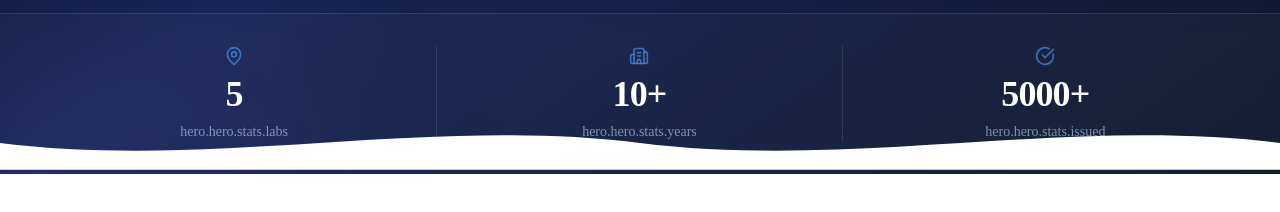
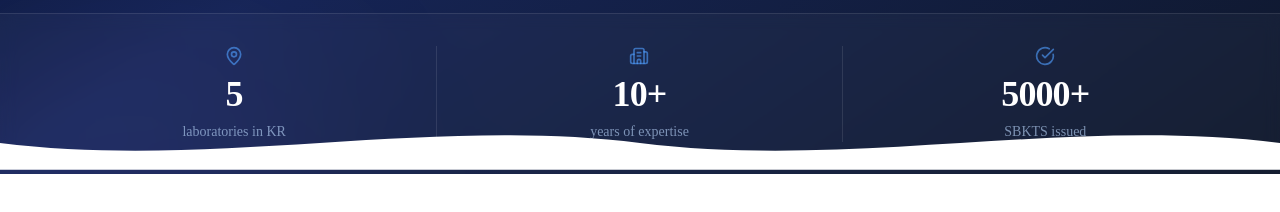
Before and after one commit to Nurlan-ab/gp-avto-lab, a Next.js app: page /en in a window 1280 px wide. Shown: the part 780-992 px from the top of the page. Built offline with nearby package versions, Linux system fonts and the light colour scheme; no server answers.

Commit message:
fix: i18n key scope in hero stats

```diff
--- a/src/components/sections/hero.tsx
+++ b/src/components/sections/hero.tsx
@@ -7,9 +7,9 @@ import { Container } from "@/components/layout/container";
 import { motion } from "framer-motion";
 
 const stats = [
-  { icon: MapPin, value: "5", labelKey: "hero.stats.labs" },
-  { icon: Building2, value: "10+", labelKey: "hero.stats.years" },
-  { icon: CheckCircle, value: "5000+", labelKey: "hero.stats.issued" },
+  { icon: MapPin, value: "5", labelKey: "stats.labs" },
+  { icon: Building2, value: "10+", labelKey: "stats.years" },
+  { icon: CheckCircle, value: "5000+", labelKey: "stats.issued" },
 ];
 
 export function HeroSection() {
```
